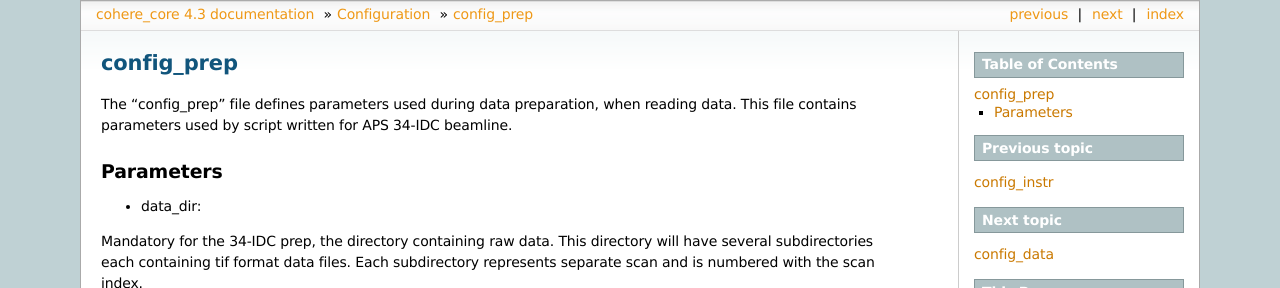
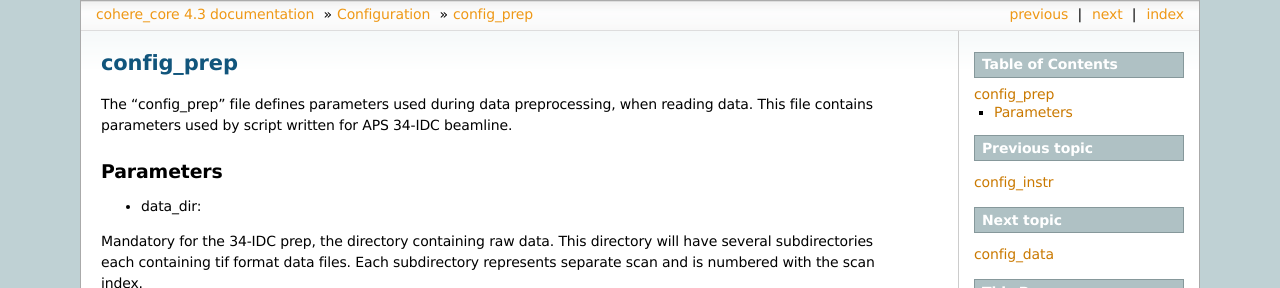
Before and after one commit to AdvancedPhotonSource/cohere, a Sphinx documentation site: the page built from docs/source/config_prep.rst, in a window 1280 px wide. Shown: the top 288 px of the page. Built offline with Sphinx 7.4.7, drawn with Linux system fonts in a browser that asks for light colours.

Commit message:
documentation

```diff
--- a/docs/source/api_cohere_ui.rst
+++ b/docs/source/api_cohere_ui.rst
@@ -1,3 +1,5 @@
+.. _api_cohere_ui:
+
 =========
 cohere_ui
 =========
--- a/docs/source/config_prep.rst
+++ b/docs/source/config_prep.rst
@@ -1,7 +1,9 @@
+.. _config_prep:
+
 ===========
 config_prep
 ===========
-| The "config_prep" file defines parameters used during data preparation, when reading data. This file contains parameters used by script written for APS 34-IDC beamline.
+| The "config_prep" file defines parameters used during data preprocessing, when reading data. This file contains parameters used by script written for APS 34-IDC beamline.
 
 Parameters
 ==========
```
Also changed, not shown: docs/source/cohere_experiment.rst (+9 -9 lines), docs/source/config_main.rst (+4 -4 lines).
